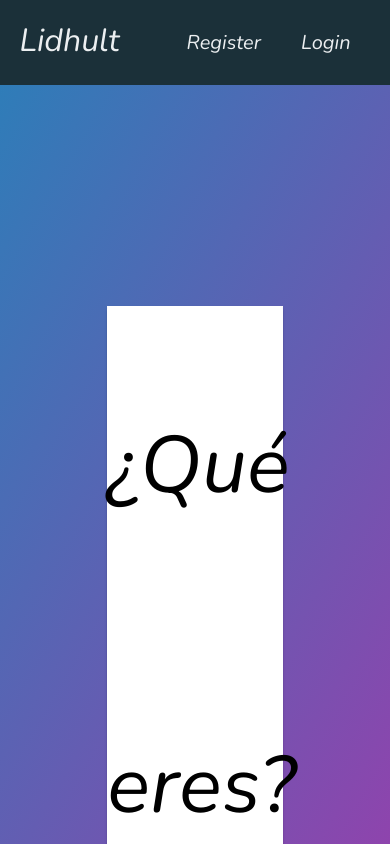
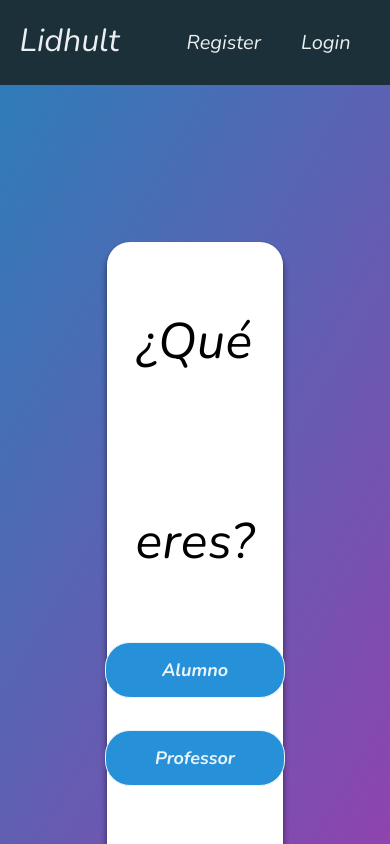
Before and after one commit to Arizaaaa/Lidhult, an Angular app in the folder LidhultFront/: page /register in a window 390 px wide. Shown: the top 844 px of the page. Built offline with nearby package versions, Linux system fonts and the light colour scheme; a web font is replaced by a local one.

Commit message:
CSS Select users

```diff
--- a/LidhultFront/src/app/pages/select/select.component.css
+++ b/LidhultFront/src/app/pages/select/select.component.css
@@ -21,6 +21,27 @@
     grid-area: 2 / 1 / 6 / 13;
 }
 
+.medio {
+    width: 45%;
+    margin: 0 auto;
+    text-align: center;
+    background: white;
+    padding-bottom: 10vh;
+    border-radius: 23px;
+    box-shadow: 0px 6px 5px 2px rgb(0 0 0 / 21%),
+
+        0px 3px 3px 0px rgb(0 0 0 / 15%),
+        0px 5px 6px 0px rgb(0 0 0 / 13%);
+
+}
+
+.btn:hover {
+    border-style: outset;
+    border-color: #2691d9;
+    transition: .5s
+}
+
+@media screen and (max-width: 1980px) {
     .display-flex {
         gap: 7rem;
         display: flex;
@@ -28,56 +49,16 @@
         justify-content: center;
     }
 
-.medio {
-    width: 45%;
-    margin: 0 auto;
-    text-align: center;
-
-    background: white;
-}
-
-@media only screen and (max-width: 1500px) {
-    .display-flex {
-        gap: 3rem;
-        display: grid;
-        place-items: center;
-        justify-content: center;
-    }
-
-}
-
-.borde {
-
-    border-radius: 4px;
-    padding-bottom: 10vh;
-    box-shadow: 0px 3px 2px -1px rgb(0 0 0 / 21%),
-
-        0px 1px 1px 0px rgb(0 0 0 / 15%),
-        0px 2px 3px 0px rgb(0 0 0 / 13%);
-
-}
-
     .texto {
         letter-spacing: 0.5px;
         font-weight: 400;
         font-family: 'Nunito', sans-serif;
         font-size: 5rem;
-
         line-height: 4;
     }
 
     .btn {
-    /* border: 1px solid;
-    color: #fff;
-    width: 200px;
-    text-align: center;
-    font-size: 1.125rem;
-    letter-spacing: 0.4px;
-    height: 3.5rem;
-    cursor: pointer;
-    border-radius: 4px; */
-
-    width: 200px;
+        width: 300px;
         height: 3.5rem;
         border: 1px solid;
         background: #2691d9;
@@ -88,13 +69,73 @@
         cursor: pointer;
         outline: none;
     }
-
-.btn:hover {
-    border-style: outset;
-    border-color: #2691d9;
-    transition: .5s
 }
 
-.blue {
-    background-color: #2691d9;
+@media screen and (max-width: 1730px) {
+    .display-flex {
+        gap: 5rem;
+        display: flex;
+        place-items: center;
+        justify-content: center;
     }
+
+    .btn {
+        width: 280px;
+    }
+}
+
+@media screen and (max-width: 1530px) {
+    .display-flex {
+        gap: 2rem;
+        display: flex;
+        place-items: center;
+        justify-content: center;
+    }
+
+    .btn {
+        width: 220px;
+    }
+}
+
+@media screen and (max-width: 1130px) {
+    .display-flex {
+        display: flex;
+        place-items: center;
+        justify-content: center;
+    }
+
+    .texto {
+        letter-spacing: 0.5px;
+        font-weight: 400;
+        font-family: 'Nunito', sans-serif;
+        font-size: 4rem;
+
+        line-height: 4;
+    }
+
+    .btn {
+        width: 180px;
+    }
+}
+
+@media screen and (max-width: 930px) {
+
+    .display-flex {
+        display: grid;
+        place-items: center;
+        justify-content: center;
+    }
+
+    .texto {
+        letter-spacing: 0.5px;
+        font-weight: 400;
+        font-family: 'Nunito', sans-serif;
+        font-size: 50px;
+
+        line-height: 4;
+    }
+
+    .btn {
+        width: 180px;
+    }
+}
--- a/LidhultFront/src/app/pages/select/select.component.html
+++ b/LidhultFront/src/app/pages/select/select.component.html
@@ -1,17 +1,14 @@
-
 <div class="padre">
     <div class="div3">
         <div class="medio">
-            <div class="borde">
             <span class="texto">¿Qué eres?</span>
             <div class="display-flex">
                 <form (ngSubmit)="prof()">
-                        <button class="btn blue" routerLink="/register">Alumno</button>
+                    <button class="btn" routerLink="/register">Alumno</button>
                 </form>
                 <form (ngSubmit)="stud()">
-                        <button class="btn blue" routerLink="/register">Professor</button>
+                    <button class="btn" routerLink="/register">Professor</button>
                 </form>
-                </div>
             </div>
         </div>
 
```
Lines whose indentation alone changed are shown as unchanged.
